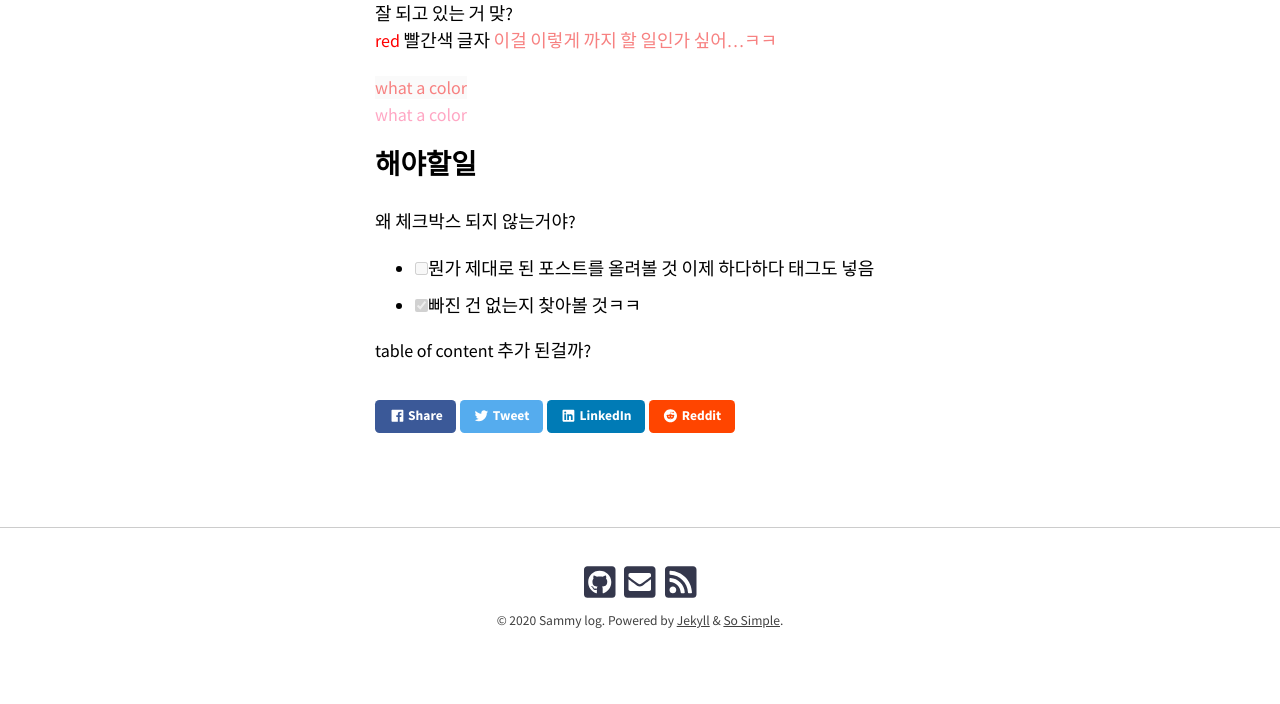
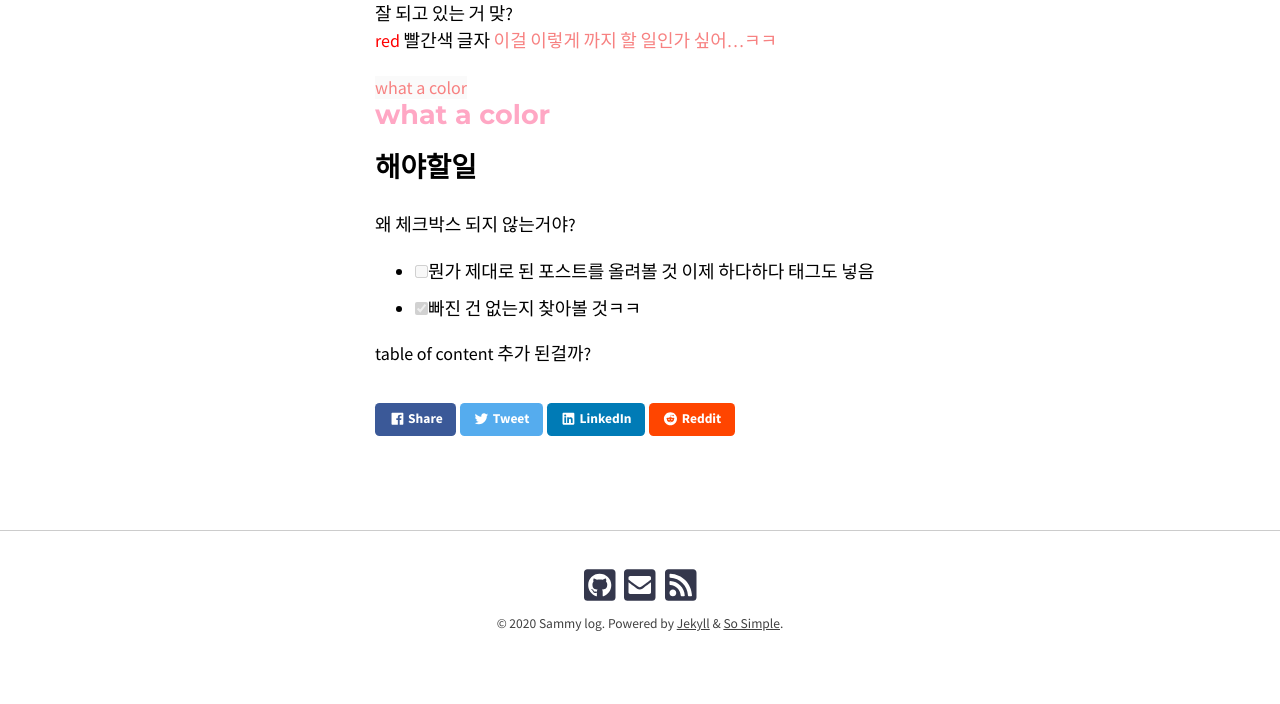
Before and after one commit to ssammykim/ssammykim.github.io, a Jekyll site: the page built from _posts/2020-04-29-test-post.md, in a window 1280 px wide. Shown: the part 1811-2515 px from the top of the page. Built offline with Jekyll 4.4.1, drawn with Linux system fonts in a browser that asks for light colours; nearby versions of some CDN libraries; emoji names are drawn with the system emoji font; some web fonts are replaced; comment, search, counter and statistics services are not loaded.

Commit message:
Update 2020-04-29-test-post.md

```diff
--- a/_posts/2020-04-29-test-post.md
+++ b/_posts/2020-04-29-test-post.md
@@ -43,7 +43,7 @@ published : true
 <span style=" font:normal 1.5em/1em; color:#F78181;background-color:#FAFAFA">
 what a color
 </span>
-<span style=" font: extrabold 400 1.5em/1em Montserrat, sans-serif; color:#ffa7c4">
+<span style=" font: 700 1.5em/1em Montserrat, sans-serif; color:#ffa7c4">
 what a color
 </span>
 
```
